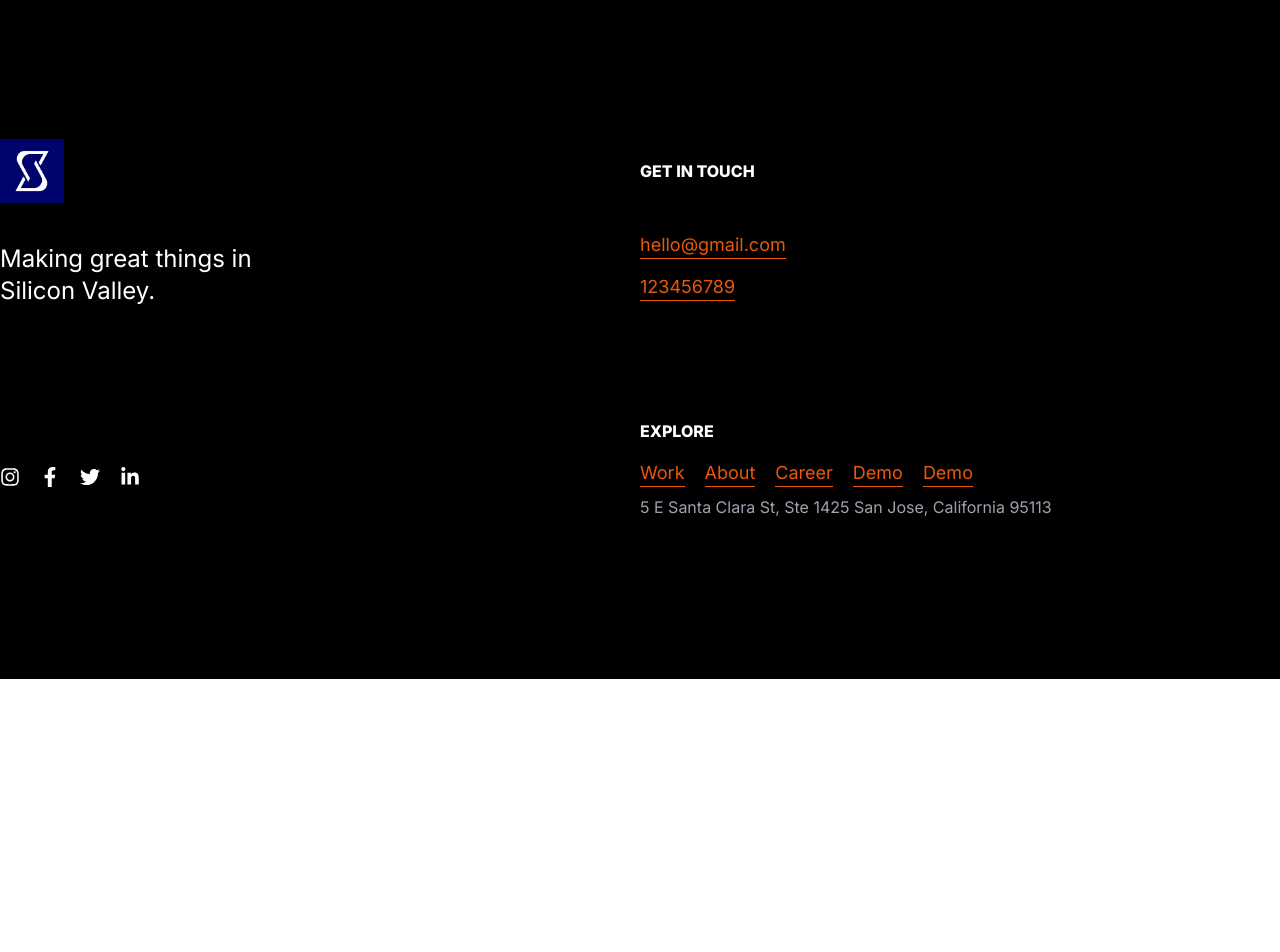
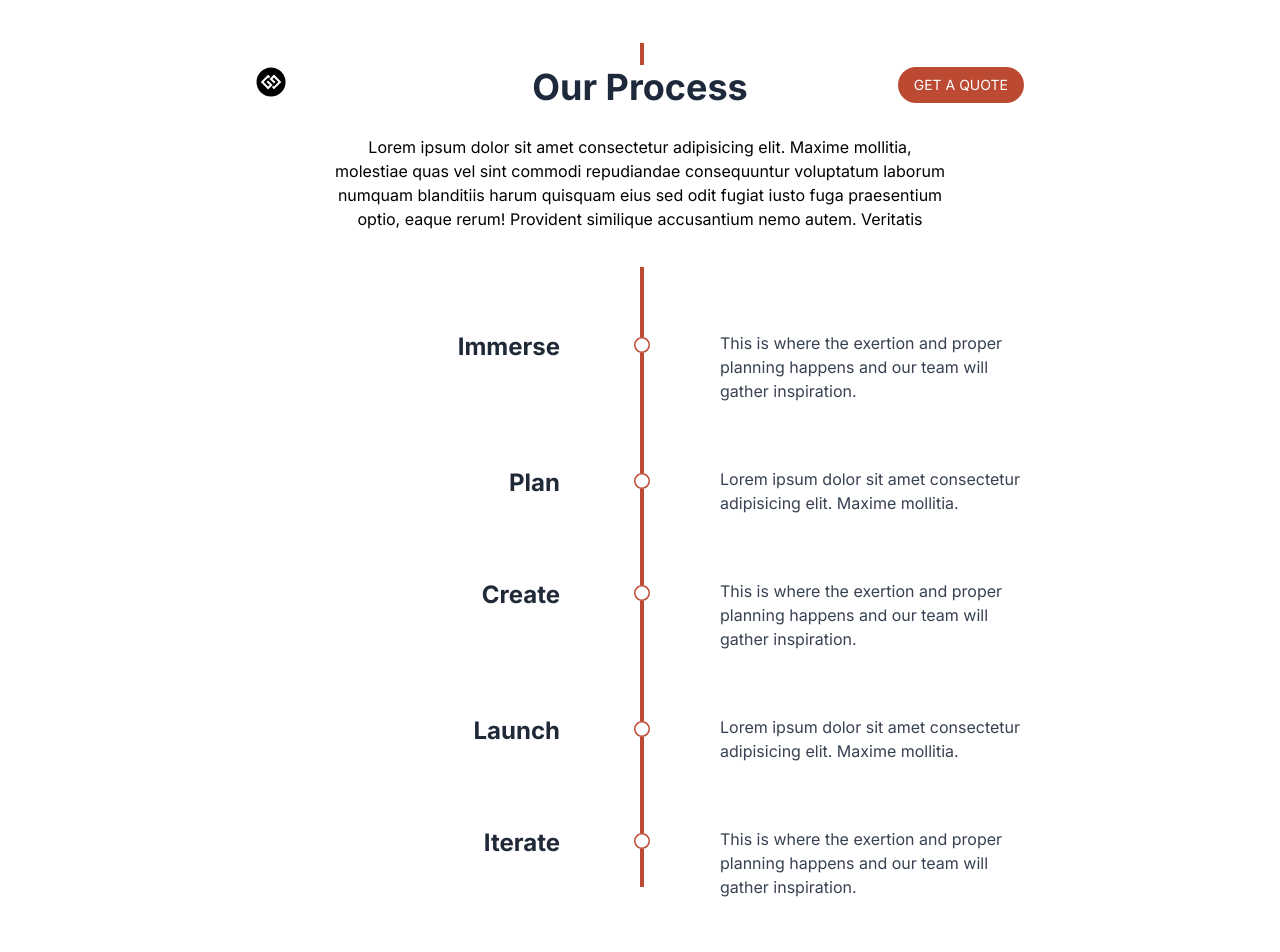
Before and after one commit to FahimHasan683031/webiZoone-, a Next.js app: page / in a window 1280 px wide. Shown: the part 7820-8772 px from the top of the page. Before the commit the page ends 8499 px from the top, so only its background shows below. Built offline with nearby package versions, Linux system fonts and the light colour scheme.

Commit message:
Working Process section complite

```diff
--- a/app/components/newsletter/Newsletter.js
+++ b/app/components/newsletter/Newsletter.js
@@ -1,7 +1,7 @@
 import { FiArrowRight } from "react-icons/fi";
 const Newsletter = () => {
   return (
-    <div className="flex justify-around items-center py-16 px-5 md:px-1 md:py-32 lg:py-40  bg-gradient-to-r from-[#261c16] to-[#0b2728]  my-10">
+    <div className="flex justify-around items-center py-16 px-5 md:px-1 md:py-32 lg:py-40  bg-gradient-to-r from-[#261c16] to-[#0b2728]  my-20">
       <div className="text-white font-medium text-[14px] md:text-2xl w-1/2">
         Sign up for our newsletter.
       </div>
--- a/app/components/workingProcess/WorkingProcess.js
+++ b/app/components/workingProcess/WorkingProcess.js
@@ -1,7 +1,120 @@
+"use client";
+import { FaRegCircle } from "react-icons/fa6";
+import { FaGgCircle } from "react-icons/fa6";
+
 const WorkingProcess = () => {
   return (
-    <div>
+    <div className=" h-[700px] md:h-[750px] lg:h-[850px]  max-w-screen-md mx-auto mb-20 mt-32 px-5 lg:px-0">
+      <div className="relative">
+        <div className="w-[3.5px] bg-[#bc4a32] h-[22px] absolute -top-6 left-[50%]"></div>
+        <div className="grid grid-cols-3">
+          <FaGgCircle className="text-xl md:text-3xl " />
+          <h3 className="text-xl md:text-3xl lg:text-4xl font-bold text-slate-800 text-center">
+            Our Process
+          </h3>
+          <div className="text-right">
+            <button className="px-2 md:px-4 py-2 rounded-full bg-[#bc4a32] text-white text-xs md:text-sm">
+              GET A QUOTE
+            </button>
+          </div>
+        </div>
+        <p className="text-center w-full md:w-4/5 mx-auto mt-7 mb-9 text-[15px] lg:text-base ">
+          Lorem ipsum dolor sit amet consectetur adipisicing elit. Maxime
+          mollitia, molestiae quas vel sint commodi repudiandae consequuntur
+          voluptatum laborum numquam blanditiis harum quisquam eius sed odit
+          fugiat iusto fuga praesentium optio, eaque rerum! Provident similique
+          accusantium nemo autem. Veritatis
+        </p>
+      </div>
 
+      <div className="relative">
+        <div className="w-[3.5px] bg-[#bc4a32] h-[420px] md:h-[570px] lg:h-[620px] absolute top-0 left-[50%]"></div>
+
+        <div className="relative">
+          <FaRegCircle className="absolute left-[48.5%] md:left-[49.2%] top-10 md:top-[70px] bg-white text-[#bc4a32]" />
+          <div className="grid grid-cols-2 gap-16 md:gap-32 lg:gap-40 pt-8 md:pt-16">
+            <div>
+              <p className="text-right text-lg md:text-xl lg:text-2xl font-bold text-gray-800">
+                Immerse
+              </p>
+            </div>
+            <div>
+              <p className="text-xs md:text-sm lg:text-base text-gray-700">
+                This is where the exertion and proper planning happens and our
+                team will gather inspiration.
+              </p>
+            </div>
+          </div>
+        </div>
+
+        <div className="relative">
+          <FaRegCircle className="absolute left-[48.5%] md:left-[49.2%] top-10 md:top-[70px] bg-white text-[#bc4a32]" />
+          <div className="grid grid-cols-2 gap-16 md:gap-32 lg:gap-40  pt-8 md:pt-16">
+            <div>
+              <p className="text-right  text-lg md:text-xl lg:text-2xl font-bold text-gray-800">
+                Plan
+              </p>
+            </div>
+            <div>
+              <p className="text-xs md:text-sm lg:text-base text-gray-700">
+                Lorem ipsum dolor sit amet consectetur adipisicing elit. Maxime
+                mollitia.
+              </p>
+            </div>
+          </div>
+        </div>
+
+        <div className="relative">
+          <FaRegCircle className="absolute left-[48.5%] md:left-[49.2%] top-10 md:top-[70px] bg-white text-[#bc4a32]" />
+          <div className="grid grid-cols-2 gap-16 md:gap-32 lg:gap-40  pt-8 md:pt-16">
+            <div>
+              <p className="text-right text-lg md:text-xl lg:text-2xl font-bold text-gray-800">
+                Create
+              </p>
+            </div>
+            <div>
+              <p className="text-xs md:text-sm lg:text-base text-gray-700">
+                This is where the exertion and proper planning happens and our
+                team will gather inspiration.
+              </p>
+            </div>
+          </div>
+        </div>
+
+        <div className="relative">
+          <FaRegCircle className="absolute left-[48.5%] md:left-[49.2%] top-10 md:top-[70px] bg-white text-[#bc4a32]" />
+          <div className="grid grid-cols-2 gap-16 md:gap-32 lg:gap-40  pt-8 md:pt-16">
+            <div>
+              <p className="text-right text-lg md:text-xl lg:text-2xl font-bold text-gray-800">
+                Launch
+              </p>
+            </div>
+            <div>
+              <p className="text-xs md:text-sm lg:text-base text-gray-700">
+              Lorem ipsum dolor sit amet consectetur adipisicing elit. Maxime
+                mollitia.
+              </p>
+            </div>
+          </div>
+        </div>
+
+        <div className="relative">
+          <FaRegCircle className="absolute left-[48.5%] md:left-[49.2%] top-10 md:top-[70px] bg-white text-[#bc4a32]" />
+          <div className="grid grid-cols-2 gap-16 md:gap-32 lg:gap-40 pt-8 md:pt-16">
+            <div>
+              <p className="text-right text-lg md:text-xl lg:text-2xl font-bold text-gray-800">
+                Iterate
+              </p>
+            </div>
+            <div>
+              <p className="text-xs md:text-sm lg:text-base text-gray-700">
+                This is where the exertion and proper planning happens and our
+                team will gather inspiration.
+              </p>
+            </div>
+          </div>
+        </div>
+      </div>
     </div>
   );
 };
```
Also changed, not shown: 2 other files (tests, documents, lock files or other folders).
